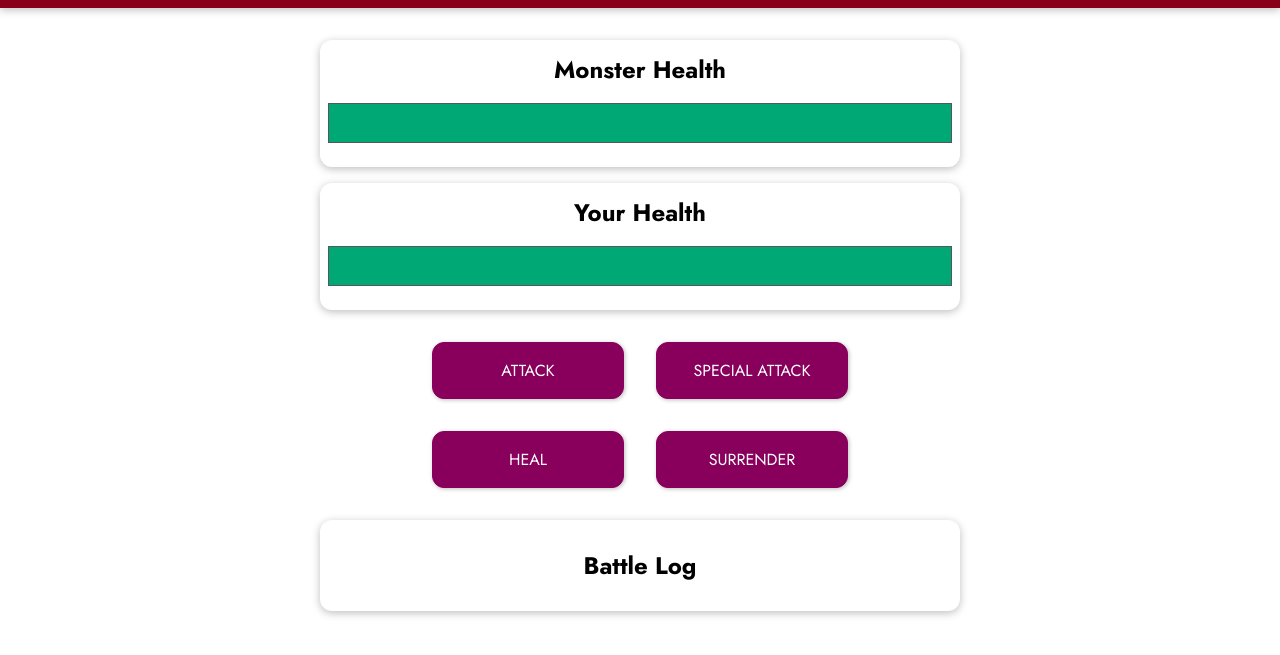
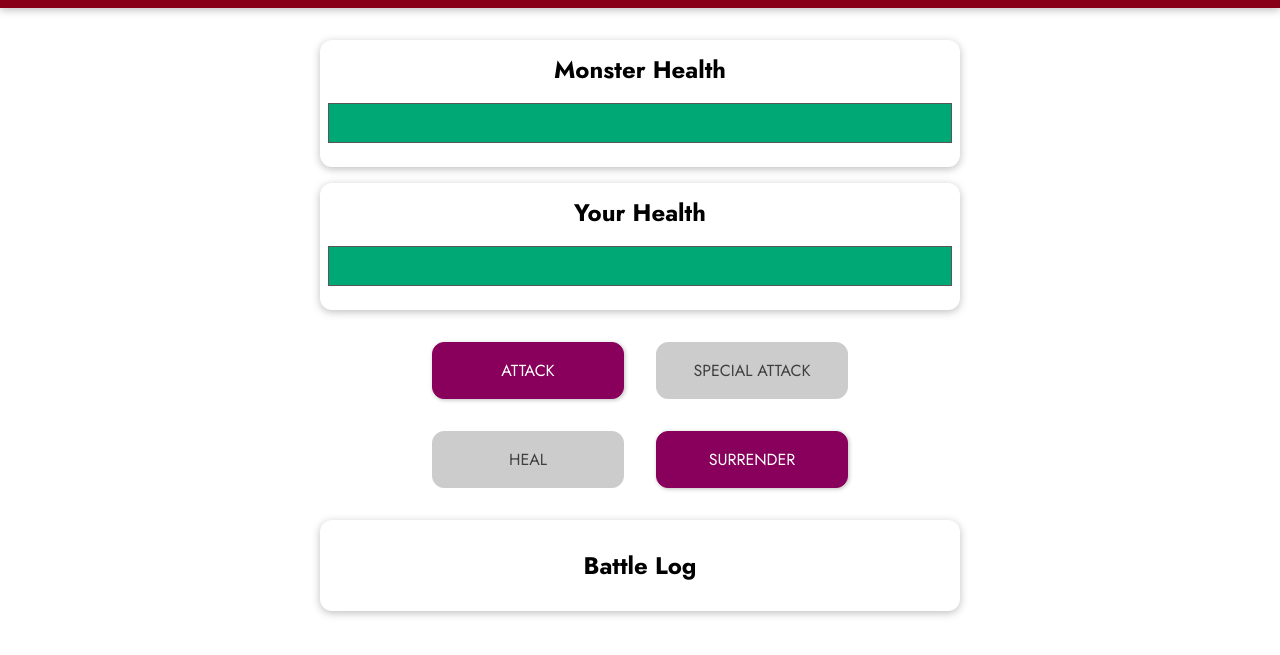
Before and after one commit to marionlo/monster-slayer-game, a plain HTML site: page index.html in a window 1280 px wide. Both pictures are taken after a click on the button "HEAL". Shown: the part 97-752 px from the top of the page. Drawn offline with nearby package versions, Linux system fonts and the light colour scheme.

Commit message:
add heal

```diff
--- a/app.js
+++ b/app.js
@@ -20,6 +20,9 @@ const app = Vue.createApp({
     mayUseSpecialAttack() {
       return this.currentRound % 3 !== 0;
     },
+    mayHeal() {
+      return this.currentRound % 5 !== 0;
+    },
   },
   methods: {
     attackMonster() {
@@ -38,6 +41,15 @@ const app = Vue.createApp({
       this.monsterHealth -= attackValue;
       this.attackPlayer();
     },
+    healPlayer() {
+      this.currentRound++;
+      const healValue = getRandomValue(8, 20);
+      if (this.playerHealth + healValue > 100) {
+        this.playerHealth = 100;
+      } else {
+        this.playerHealth += healValue;
+      }
+    },
   },
 });
 
--- a/index.html
+++ b/index.html
@@ -34,7 +34,7 @@
         <button :disabled="mayUseSpecialAttack" @click="specialAttackMonster">
           SPECIAL ATTACK
         </button>
-        <button>HEAL</button>
+        <button :disabled="mayHeal" @click="healPlayer">HEAL</button>
         <button>SURRENDER</button>
       </section>
       <section id="log" class="container">
```
